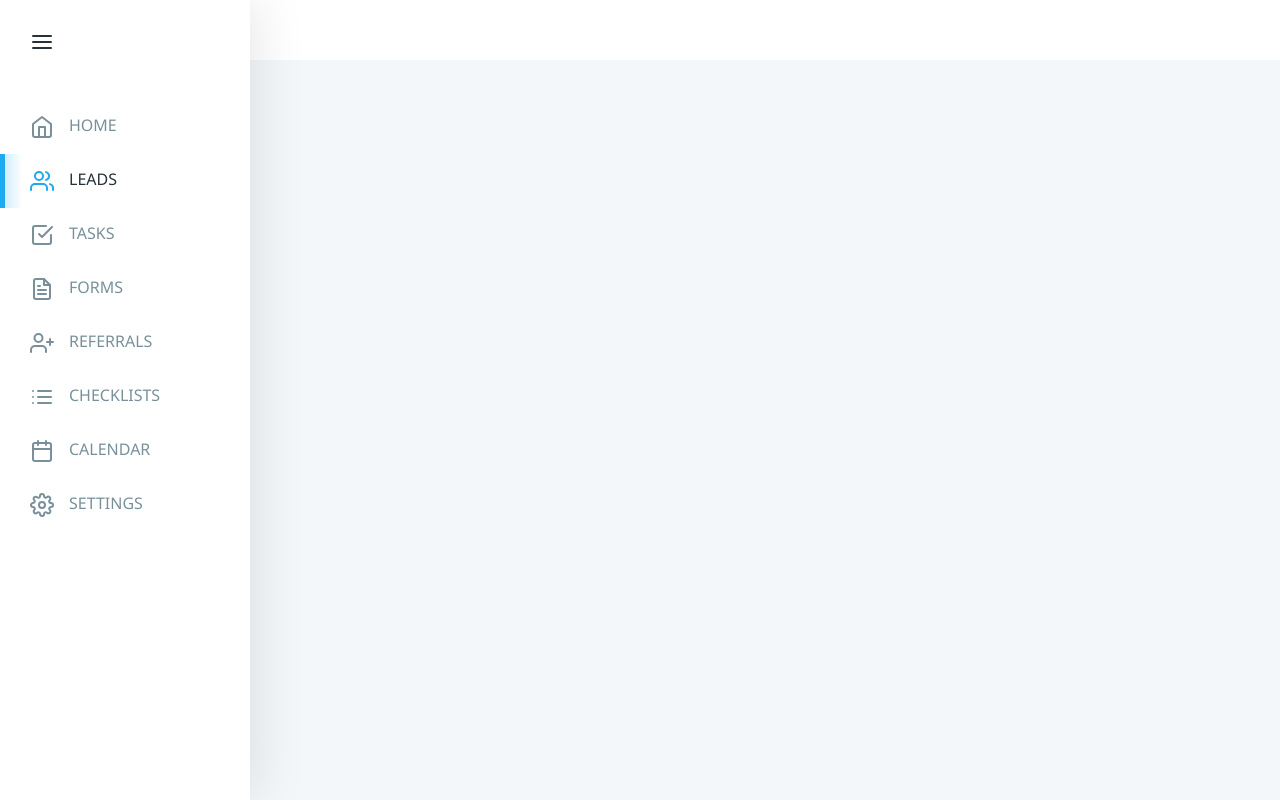
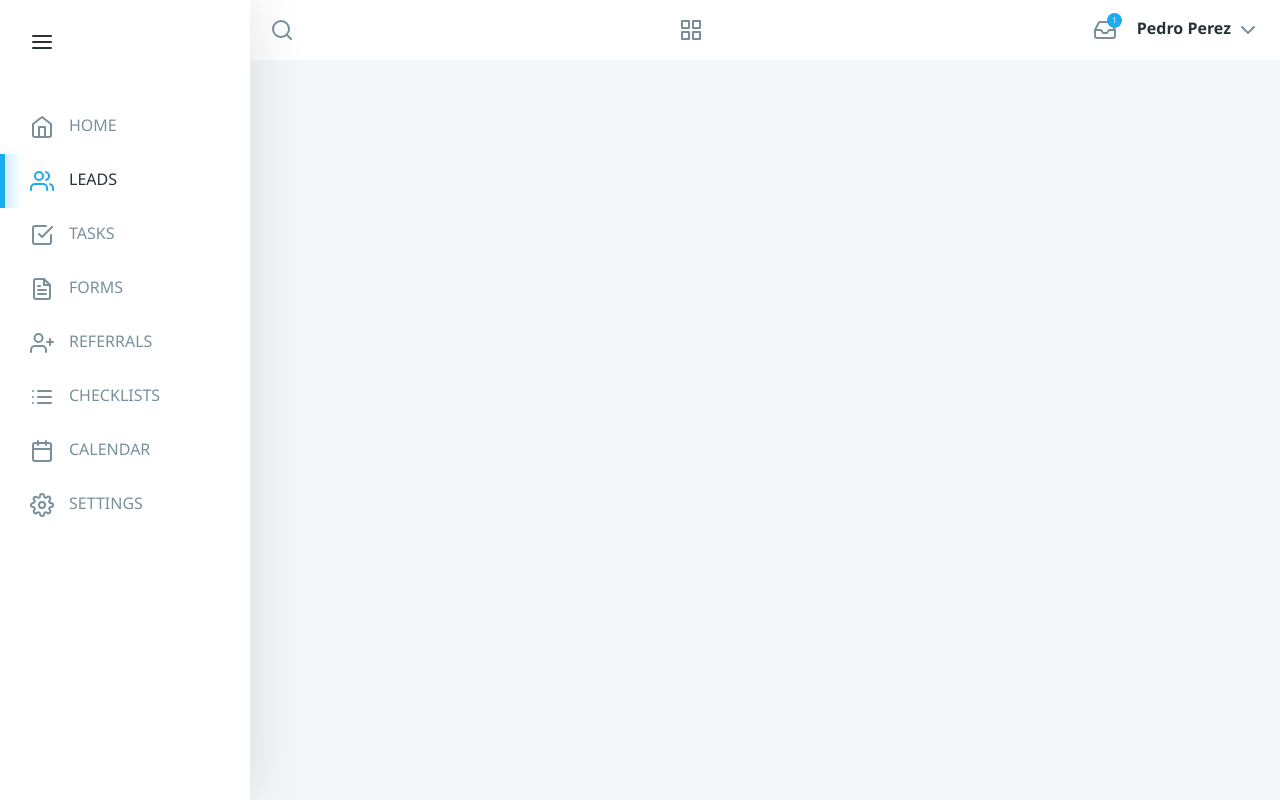
Before and after one commit to neo1807/rootstack, a React app: page / in a window 1280 px wide. Built offline with nearby package versions, Linux system fonts and the light colour scheme.

Commit message:
feat: header styles

```diff
--- /dev/null
+++ b/src/components/currentUser.js
@@ -0,0 +1,17 @@
+import React from "react";
+import { FiChevronDown, FiInbox } from "react-icons/fi";
+
+export default class CurrentUser extends React.Component {
+  render() {
+    return (
+      <div className="current-user">
+        <div className="inbox">
+          <FiInbox />
+          <div className="has-emails">1</div>
+        </div>
+        <a href="/">Pedro Perez</a>
+        <FiChevronDown />
+      </div>
+    );
+  }
+}
--- /dev/null
+++ b/src/components/topbar.js
@@ -0,0 +1,14 @@
+import React from "react";
+import { FiSearch, FiGrid } from "react-icons/fi";
+import CurrentUser from "./currentUser";
+export default class Topbar extends React.Component {
+  render() {
+    return (
+      <nav>
+        <FiSearch />
+        <FiGrid />
+        <CurrentUser />
+      </nav>
+    );
+  }
+}
--- a/src/layout/top.js
+++ b/src/layout/top.js
@@ -1,6 +1,11 @@
 import React from "react";
+import Topbar from "../components/topbar";
 export default class Top extends React.Component {
   render() {
-    return <header />;
+    return (
+      <header>
+        <Topbar />
+      </header>
+    );
   }
 }
--- a/src/styles.css
+++ b/src/styles.css
@@ -1,3 +1,6 @@
+/*
+Layout
+*/
 body {
   color: #79909b;
   background-color: #f4f7f9;
@@ -26,6 +29,9 @@ header,
 aside {
   background-color: white;
 }
+/*
+Sidebar
+*/
 aside {
   box-shadow: 5px 0px 50px 0px rgba(0, 0, 0, 0.1);
   -webkit-box-shadow: 5px 0px 50px 0px rgba(0, 0, 0, 0.1);
@@ -59,7 +65,7 @@ aside nav ul > li.is-active a {
   color: #263238;
 }
 aside nav ul > li a:hover svg,
-aside nav ul > li.is-active a svg{
+aside nav ul > li.is-active a svg {
   color: #1eaaf1;
 }
 aside nav ul > li.is-active {
@@ -79,3 +85,52 @@ aside nav .toggle-menu svg {
   height: 1.5em;
   vertical-align: middle;
 }
+/*
+Header
+*/
+header {
+  display: flex;
+  align-items: center;
+  padding: 20px;
+}
+header nav {
+  display: flex;
+  width: 100%;
+  justify-content: space-between;
+}
+header nav svg {
+  width: 1.5em;
+  height: 1.5em;
+  vertical-align: middle;
+}
+header nav a,
+header nav a:visited {
+  color: #263238;
+  font-weight: bold;
+  text-decoration: none;
+}
+header nav a:hover,
+header nav svg:hover {
+  color: #1eaaf1;
+}
+header nav .current-user svg:last-of-type {
+  margin-left: 5px;
+}
+header nav .current-user .inbox {
+  margin-right: 20px;
+}
+header nav .inbox {
+  position: relative;
+  display: inline-block;
+}
+header nav .inbox .has-emails {
+  position: absolute;
+  top: -5px;
+  right: -5px;
+  color: white;
+  background-color: #1eaaf1;
+  border-radius: 50%;
+  padding: 5px;
+  font-size: 0.5em;
+  line-height: 0.6em;
+}
```
